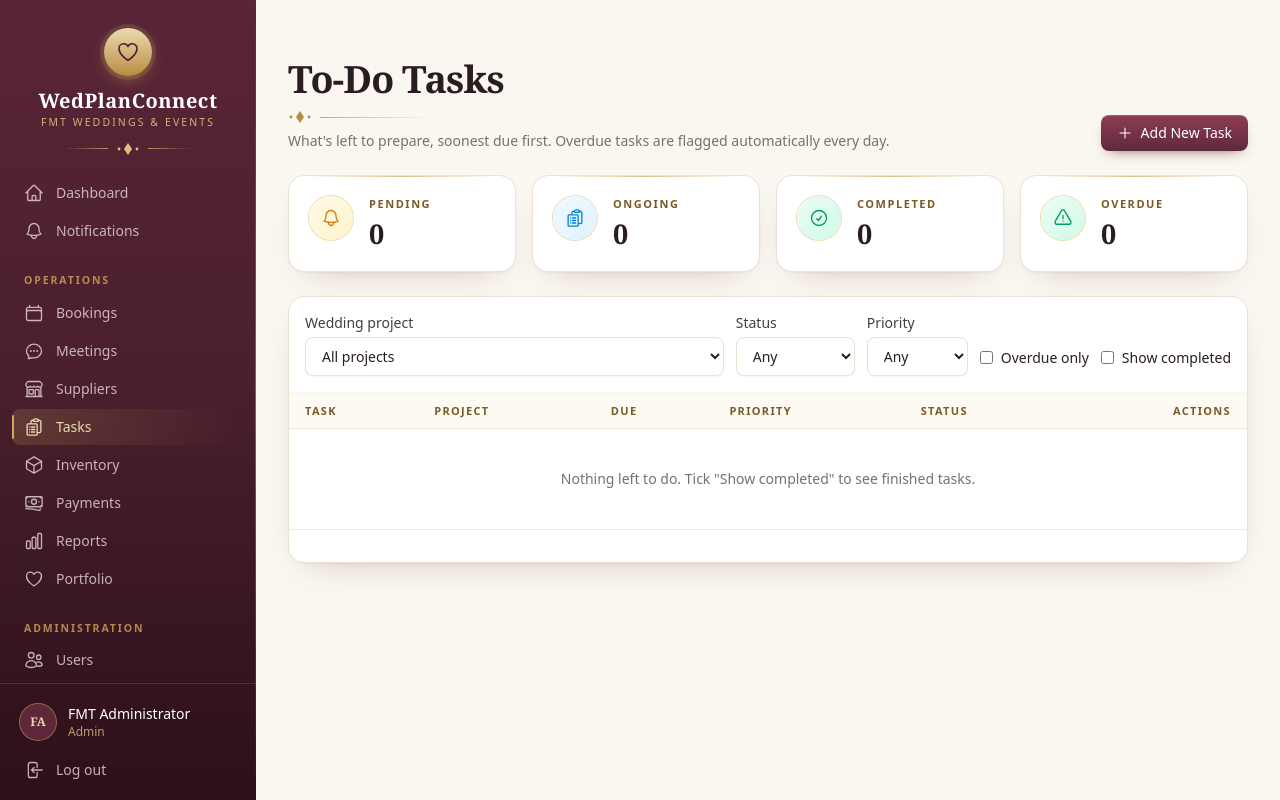
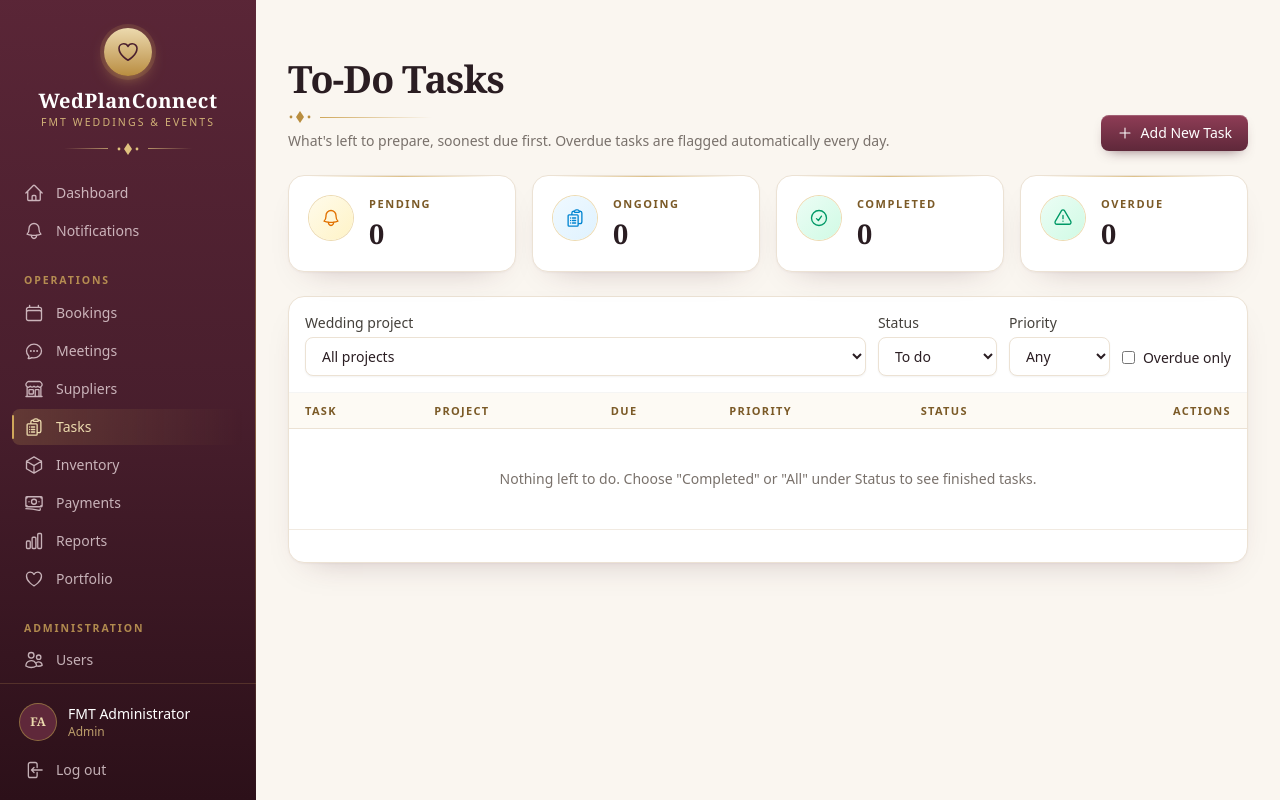
Before and after one commit to Capstone351/WedPlanConnect, a Laravel app: page /tasks in a window 1280 px wide. Run offline with Laravel 12, Linux system fonts and the light colour scheme; a user stored in the database is signed in; data comes from the database, SQL or seed files in the repository; data that the repository does not hold is empty; style sheets or scripts are compiled from the project's sources.

Commit message:
Fold the Show completed checkbox into the task Status filter
Co-Authored-By: Claude Opus 5.5 <noreply@anthropic.com>

```diff
--- a/wedplanconnect/app/Http/Controllers/TaskController.php
+++ b/wedplanconnect/app/Http/Controllers/TaskController.php
@@ -22,9 +22,9 @@ class TaskController extends Controller
         $tasks = (clone $base)
             ->with('booking')
             ->when($request->filled('booking_id'), fn ($q) => $q->where('booking_id', $request->integer('booking_id')))
-            ->when($request->filled('status'), fn ($q) => $q->where('status', $request->string('status')))
-            // A to-do list shows what is left; finished tasks only when asked for.
-            ->when(! $request->filled('status') && ! $request->boolean('completed'), fn ($q) => $q->open())
+            // A to-do list shows what is left by default; "all" brings back finished tasks.
+            ->when(in_array($request->input('status'), Task::STATUSES, true), fn ($q) => $q->where('status', $request->input('status')))
+            ->when(! $request->filled('status'), fn ($q) => $q->open())
             ->when($request->filled('priority'), fn ($q) => $q->where('priority', $request->string('priority')))
             ->when($request->boolean('overdue'), fn ($q) => $q->overdue())
             // Soonest due first (so overdue work is on top), finished tasks last, importance breaks ties.
--- a/wedplanconnect/resources/views/tasks/index.blade.php
+++ b/wedplanconnect/resources/views/tasks/index.blade.php
@@ -24,8 +24,9 @@
             <div>
                 <label class="label" for="status">Status</label>
                 <select id="status" name="status" class="input" data-autosubmit>
-                    <option value="">Any</option>
+                    <option value="">To do</option>
                     @foreach (\App\Models\Task::STATUSES as $s)<option value="{{ $s }}" @selected(request('status') === $s)>{{ ucfirst($s) }}</option>@endforeach
+                    <option value="all" @selected(request('status') === 'all')>All</option>
                 </select>
             </div>
             <div>
@@ -35,9 +36,7 @@
                     @foreach (\App\Models\Task::PRIORITIES as $p)<option value="{{ $p }}" @selected(request('priority') === $p)>{{ ucfirst($p) }}</option>@endforeach
                 </select>
             </div>
-            <label class="flex items-center gap-2 pb-2 text-sm"><input type="checkbox" name="overdue" value="1" data-autosubmit @checked(request('overdue'))> Overdue only</label>
-            <label class="flex items-center gap-2 pb-2 text-sm"><input type="checkbox" name="completed" value="1" data-autosubmit @checked(request('completed'))> Show completed</label>
-        </form>
+            <label class="flex items-center gap-2 pb-2 text-sm"><input type="checkbox" name="overdue" value="1" data-autosubmit @checked(request('overdue'))> Overdue only</label>        </form>
         <div class="overflow-x-auto">
             <table class="table">
                 <thead><tr><th>Task</th><th>Project</th><th>Due</th><th>Priority</th><th>Status</th><th class="text-right">Actions</th></tr></thead>
@@ -76,7 +75,7 @@
                             </td>
                         </tr>
                     @empty
-                        <tr><td colspan="6" class="py-10 text-center text-stone-500">{{ request()->hasAny(['booking_id', 'status', 'priority', 'overdue', 'completed']) ? 'No tasks match your filters.' : 'Nothing left to do. Tick "Show completed" to see finished tasks.' }}</td></tr>
+                        <tr><td colspan="6" class="py-10 text-center text-stone-500">{{ request()->hasAny(['booking_id', 'status', 'priority', 'overdue']) ? 'No tasks match your filters.' : 'Nothing left to do. Choose "Completed" or "All" under Status to see finished tasks.' }}</td></tr>
                     @endforelse
                 </tbody>
             </table>
```
Also changed, not shown: wedplanconnect/tests/Feature/TaskAssignmentTest.php (+2 -1 lines).
